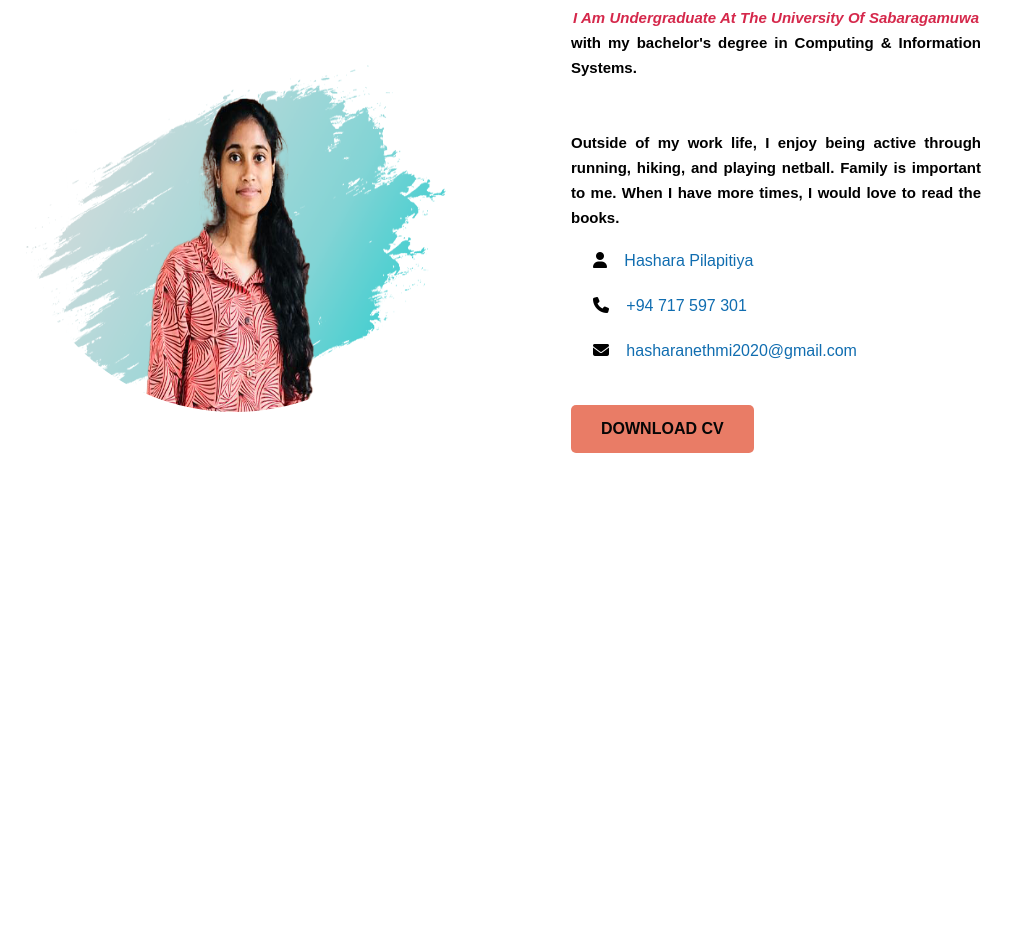
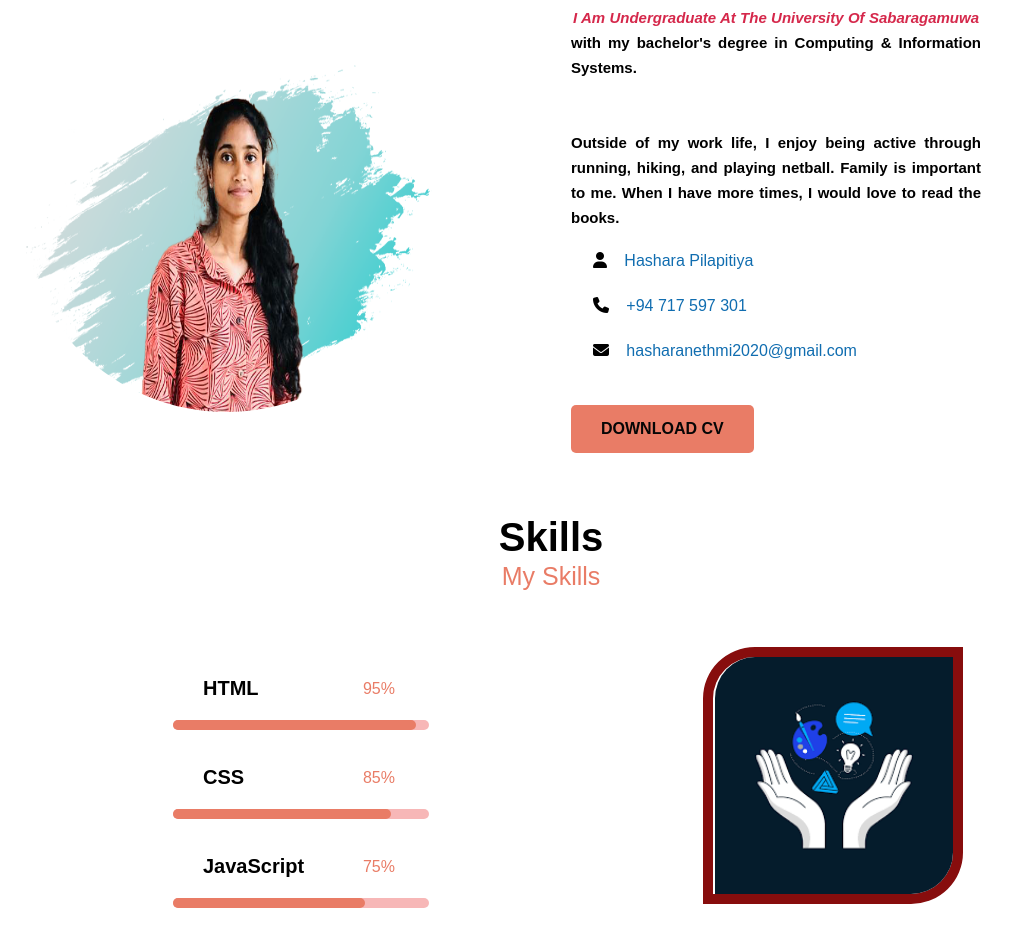
Before and after one commit to Hashara-Pilapitiya/Hashara-Pilapitiya, a plain HTML site: page index.html in a window 1280 px wide. Shown: the part 817-1763 px from the top of the page, without its empty margins (89-1101 px from the left). Before the commit the page ends 1334 px from the top, so only its background shows below. Drawn offline with Linux system fonts and the light colour scheme.

Commit message:
added skills part

```diff
--- a/index.html
+++ b/index.html
@@ -78,5 +78,39 @@
                 <a href="#" class="btn">Download CV</a>
             </div>
         </div>
-   </section>
-   <br><br><br>
+       </section>
+       <br><br><br>
+
+       <!--Skills-->
+       <section class="skills">
+            <div class="heading">
+             <center><h2>Skills</h2>
+             <span>My Skills</span></center>
+            </div>
+            <div class="skill-container">
+             <div class="bars">
+                 <div class="bars-box">
+                     <h3>HTML</h3>
+                     <span>95%</span>
+                     <div class="light-bar"></div>
+                     <div class="percent-bar html-bar"></div>
+                 </div>
+                 <div class="bars-box">
+                     <h3>CSS</h3>
+                     <span>85%</span>
+                     <div class="light-bar"></div>
+                     <div class="percent-bar css-bar"></div>
+                 </div>
+                 <div class="bars-box">
+                     <h3>JavaScript</h3>
+                     <span>75%</span>
+                     <div class="light-bar"></div>
+                     <div class="percent-bar js-bar"></div>
+                 </div>
+             </div>
+             <div class="skills-img">
+                 <img src="image.png">
+             </div>
+            </div>
+       </section>
+       <br><br><br>
--- a/style.css
+++ b/style.css
@@ -220,7 +220,7 @@ body.night{
 }
 
 .about-img img{
-    width: 83%;
+    width: 80%;
     height: 90%;
     border-radius: 50%;
 }
@@ -262,3 +262,72 @@ body.night{
 .btn{
     margin-top: 20px;
 }
+
+.skill-container{
+    margin-top: 50px;
+    display: grid;
+    grid-template-columns: repeat(2,1fr);
+    gap: 15rem;
+    align-items: center;
+}
+
+.skills-img{
+    width: 80%;
+    padding-left: 10px;
+    object-position: center;
+    margin-left: 20px;
+}
+
+.skills-img img{
+    width: 65%;
+    padding-left: 2px;
+    object-position: center;
+    border: rgb(135, 13, 13) solid 10px;
+    border-radius: 20% 0% 20% 0%;
+}
+
+.bars-box{
+    position: relative;
+    display: flex;
+    justify-content: space-between;
+    align-items: center;
+    padding: 30px;
+    margin-left: 250px;
+}
+
+.bars-box h3, .bar-box span{
+    font-size: 20px;
+    font-weight: 600;
+    color: var(--primary-color);
+}
+
+.light-bar{
+    position: absolute;
+    bottom: 0;
+    left: 0;
+    width: 100%;
+    height: 10px;
+    background: hsla(0, 80%, 63%, 0.422);
+    border-radius: 0.5rem;
+}
+
+.percent-bar{
+    position: absolute;
+    bottom: 0;
+    left: 0;
+    height: 10px;
+    background: var(--secondary-color);
+    border-radius: 0.5rem;
+}
+
+.html-bar{
+    width: 95%;
+}
+
+.css-bar{
+    width: 85%;
+}
+
+.js-bar{
+    width: 75%;
+}
```
Also changed, not shown: image.jpg (deleted), image.png (added).
